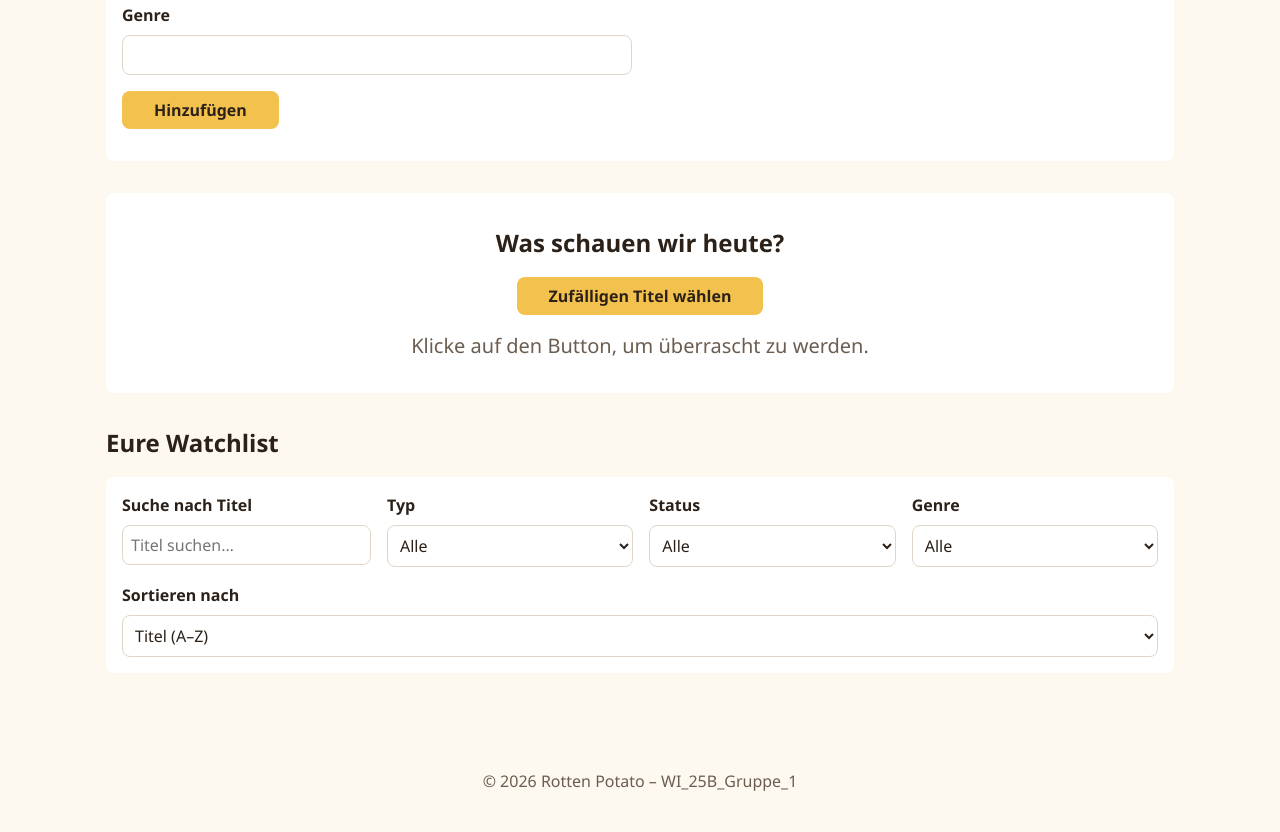
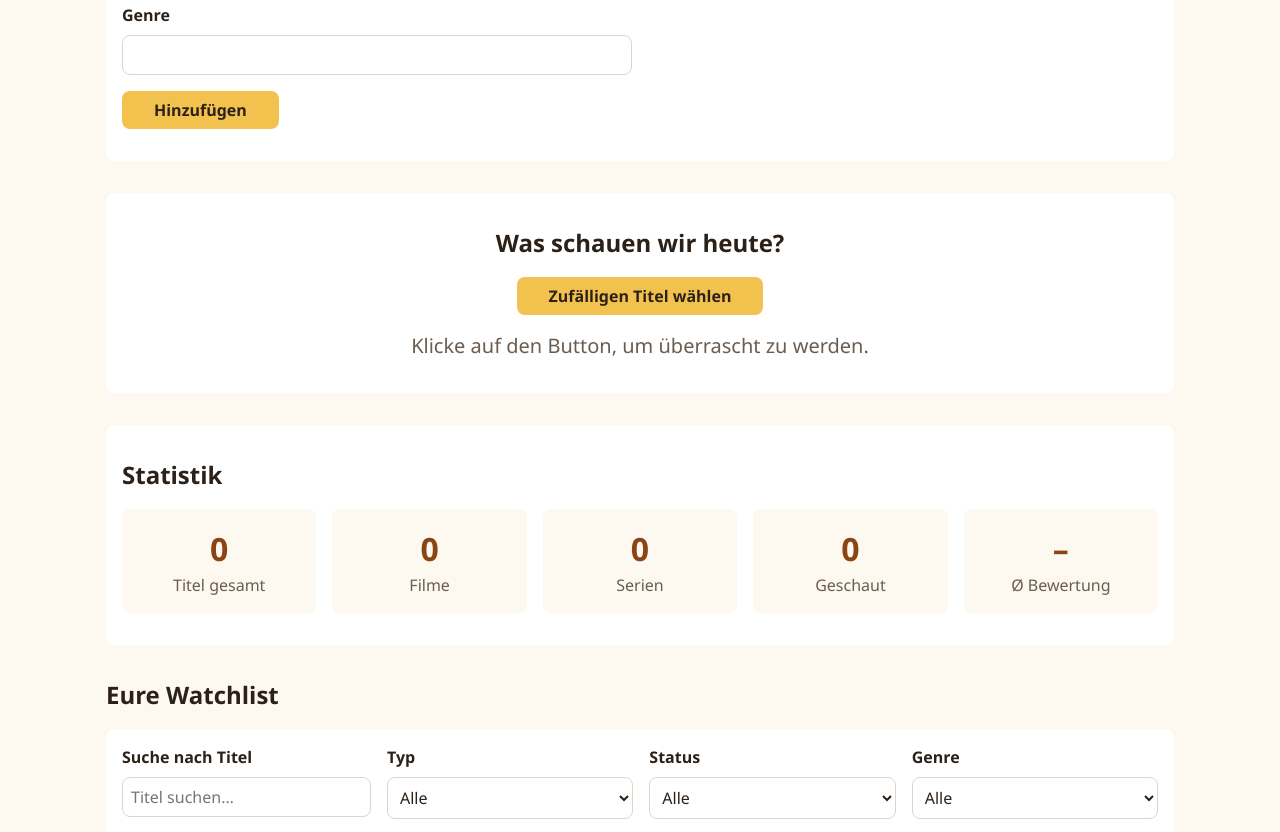
Before and after one commit to Pixxels02/Rotten-Potato, a plain HTML site: page index.html in a window 1280 px wide. Shown: the part 347-1179 px from the top of the page. Drawn offline with Linux system fonts and the light colour scheme.

Commit message:
add statistics for count and average rating

```diff
--- a/css/style.css
+++ b/css/style.css
@@ -250,6 +250,44 @@ body {
     background-color: #e0a92e;
 }
 
+.stats-section {
+    margin-bottom: var(--spacing-large);
+    padding: var(--spacing-large) var(--spacing-medium);
+    background-color: var(--color-card);
+    border-radius: var(--border-radius);
+}
+
+.stats-section h2 {
+    margin: 0 0 var(--spacing-medium);
+}
+
+.stats {
+    display: flex;
+    flex-wrap: wrap;
+    gap: var(--spacing-medium);
+}
+
+.stat-card {
+    display: flex;
+    flex-direction: column;
+    align-items: center;
+    flex: 1 1 120px;
+    padding: var(--spacing-medium);
+    text-align: center;
+    background-color: var(--color-background);
+    border-radius: var(--border-radius);
+}
+
+.stat-value {
+    font-size: var(--font-size-large);
+    font-weight: bold;
+    color: var(--color-primary);
+}
+
+.stat-label {
+    color: var(--color-text-light);
+}
+
 @media (max-width: 900px) {
     .movie-grid {
         grid-template-columns: repeat(2, 1fr);
--- a/index.html
+++ b/index.html
@@ -11,6 +11,7 @@
     <script src="js/form.js" defer></script>
     <script src="js/script.js" defer></script>
     <script src="js/render.js" defer></script>
+    <script src="js/stats.js" defer></script>
     <script src="js/filter.js" defer></script>
 </head>
 <body>
@@ -57,6 +58,32 @@
             <h2>Was schauen wir heute?</h2>
             <button type="button" id="random-button" class="random-button">Zufälligen Titel wählen</button>
             <p id="random-result" class="random-result">Klicke auf den Button, um überrascht zu werden.</p>
+        </section>
+
+        <section class="stats-section">
+            <h2>Statistik</h2>
+            <div class="stats">
+                <div class="stat-card">
+                    <span id="stat-total" class="stat-value">0</span>
+                    <span class="stat-label">Titel gesamt</span>
+                </div>
+                <div class="stat-card">
+                    <span id="stat-movies" class="stat-value">0</span>
+                    <span class="stat-label">Filme</span>
+                </div>
+                <div class="stat-card">
+                    <span id="stat-series" class="stat-value">0</span>
+                    <span class="stat-label">Serien</span>
+                </div>
+                <div class="stat-card">
+                    <span id="stat-watched" class="stat-value">0</span>
+                    <span class="stat-label">Geschaut</span>
+                </div>
+                <div class="stat-card">
+                    <span id="stat-average" class="stat-value">–</span>
+                    <span class="stat-label">Ø Bewertung</span>
+                </div>
+            </div>
         </section>
 
         <section class="watchlist-section">
--- a/js/filter.js
+++ b/js/filter.js
@@ -134,6 +134,7 @@ function applyFilters() {
     visibleMovies = sortMovies(visibleMovies, sortSelect.value);
 
     renderMovieCards(visibleMovies);
+    updateStatistics(watchlist);
 }
 
 filterTypeSelect.addEventListener("change", applyFilters);
--- /dev/null
+++ b/js/stats.js
@@ -0,0 +1,64 @@
+// Gruppe: WI_25B_Gruppe_1
+
+const statTotal = document.getElementById("stat-total");
+const statMovies = document.getElementById("stat-movies");
+const statSeries = document.getElementById("stat-series");
+const statWatched = document.getElementById("stat-watched");
+const statAverage = document.getElementById("stat-average");
+
+function countByType(watchlist, type) {
+    let count = 0;
+
+    for (let i = 0; i < watchlist.length; i++) {
+        if (watchlist[i].type === type) {
+            count++;
+        }
+    }
+
+    return count;
+}
+
+function countWatched(watchlist) {
+    let count = 0;
+
+    for (let i = 0; i < watchlist.length; i++) {
+        if (watchlist[i].watched) {
+            count++;
+        }
+    }
+
+    return count;
+}
+
+function getAverageRating(watchlist) {
+    let sum = 0;
+    let ratedCount = 0;
+
+    for (let i = 0; i < watchlist.length; i++) {
+        if (watchlist[i].rating !== null) {
+            sum += watchlist[i].rating;
+            ratedCount++;
+        }
+    }
+
+    if (ratedCount === 0) {
+        return null;
+    }
+
+    return sum / ratedCount;
+}
+
+function updateStatistics(watchlist = loadWatchlist()) {
+    const average = getAverageRating(watchlist);
+
+    statTotal.textContent = watchlist.length;
+    statMovies.textContent = countByType(watchlist, "Film");
+    statSeries.textContent = countByType(watchlist, "Serie");
+    statWatched.textContent = countWatched(watchlist);
+
+    if (average === null) {
+        statAverage.textContent = "–";
+    } else {
+        statAverage.textContent = average.toFixed(1);
+    }
+}
```
